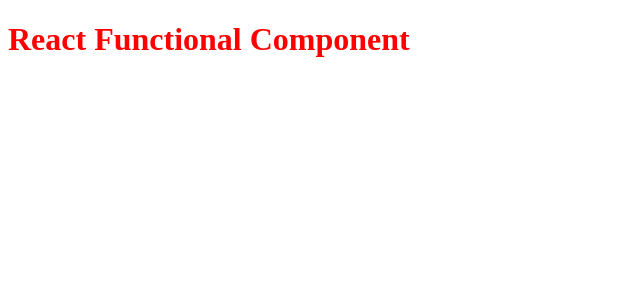
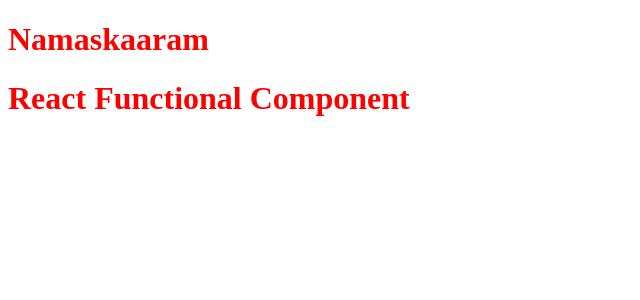
Before and after one commit to harishekharajayakumarl/Foodie, a React (Vite) app: page / in a window 1280 px wide. Shown: the top 300 px of the page, without its empty margins (0-640 px from the left). Built offline with nearby package versions, Linux system fonts and the light colour scheme.

Commit message:
some minor changes:

```diff
--- a/App.js
+++ b/App.js
@@ -1,8 +1,7 @@
 import React from "react";
 import ReactDOM from "react-dom/client";
 
-// React element
-const heading = (
+const Title = () => (
     <h1 className="head" tabIndex={"5"}>
         Namaskaaram
     </h1>
@@ -11,6 +10,7 @@
 // React Component
 const HeadingComponenet = () => (
     <div id="container">
+        <Title />
         <h1 className="heading">React Functional Component</h1>
     </div>
 );
```
